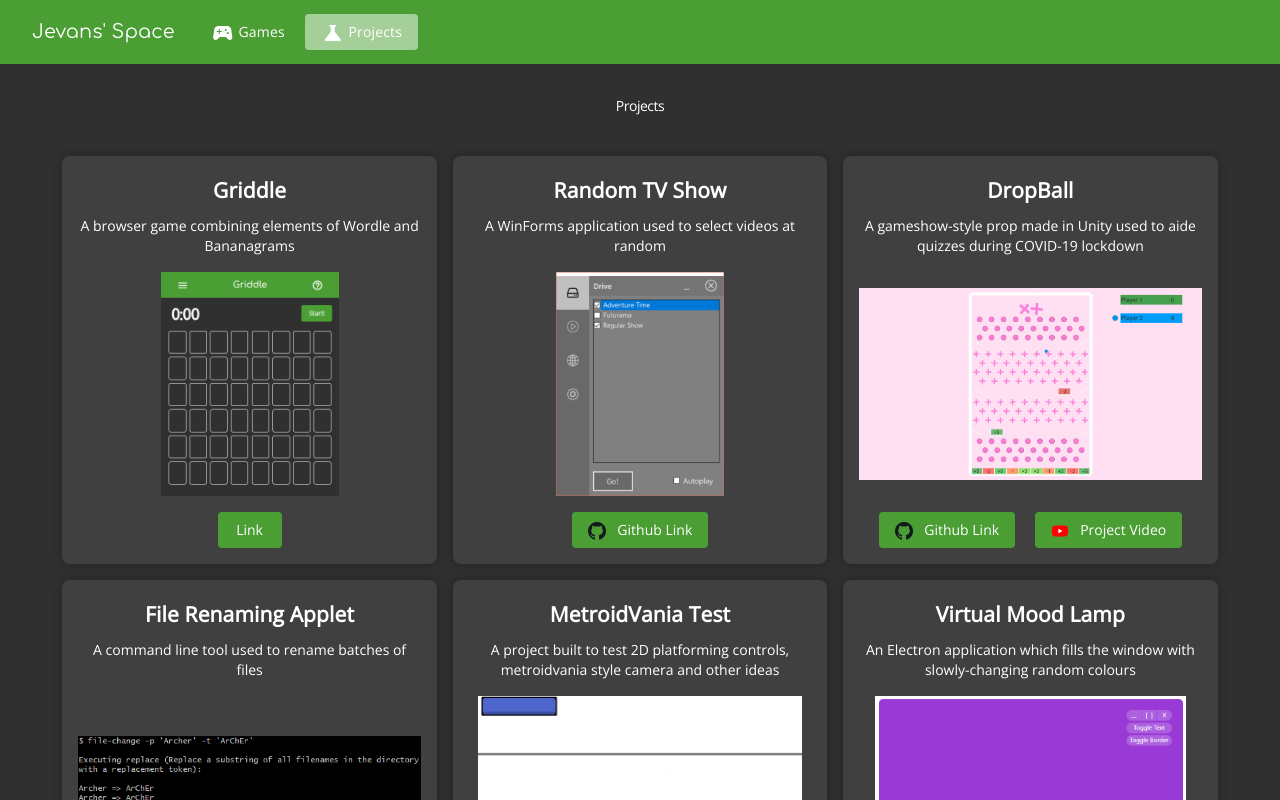
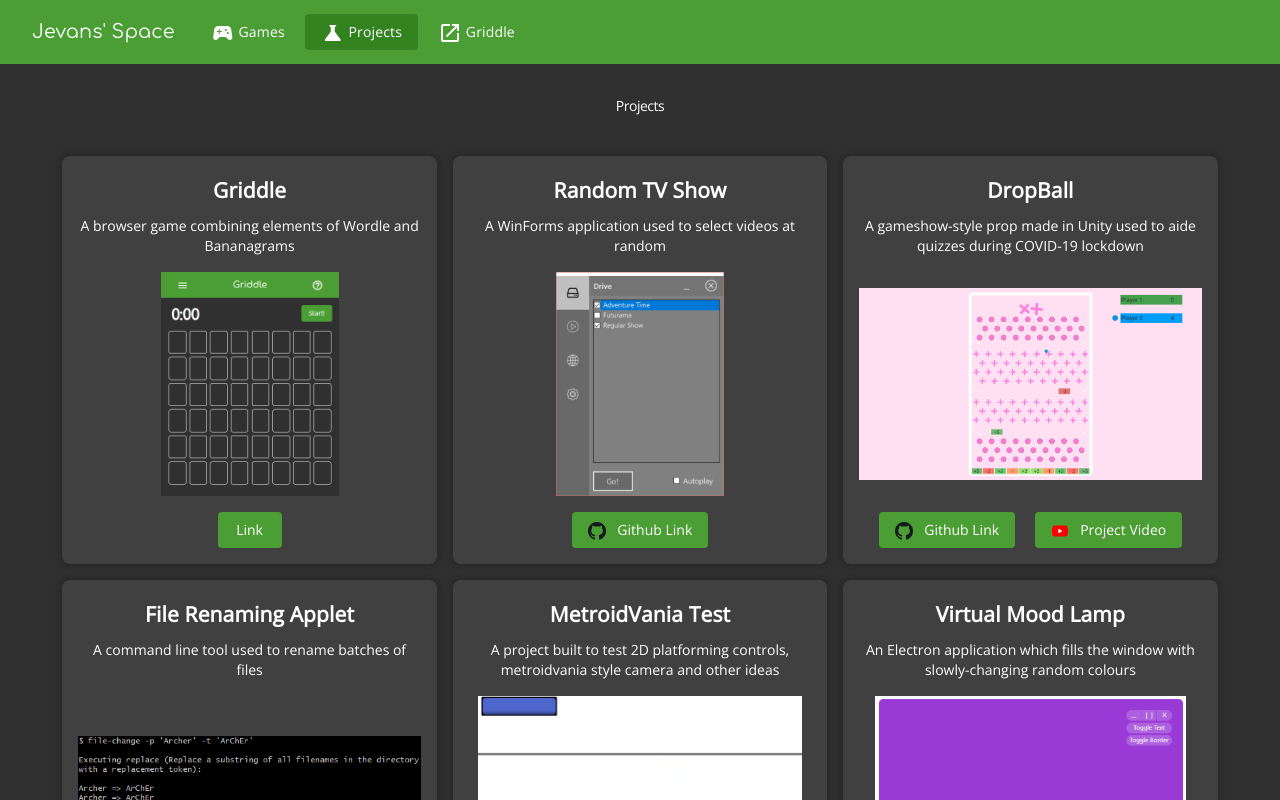
Before and after one commit to JackEvans24/jackevans24.github.io, an Angular app: page /projects in a window 1280 px wide. Built offline with nearby package versions, Linux system fonts and the light colour scheme.

Commit message:
add griddle to main menu, fix active button colours

```diff
--- a/src/app/app.component.html
+++ b/src/app/app.component.html
@@ -24,7 +24,11 @@
 <ng-template #menuItems>
     <a mat-button
        class="menu-item home-button"
-       routerLink="/">Jevans' Space</a>
+       routerLink="/"
+       routerLinkActive="active-link"
+       [routerLinkActiveOptions]="{exact : true}">
+        Jevans' Space
+    </a>
 
     <a mat-button
        class="menu-item"
@@ -49,4 +53,12 @@
         <mat-icon>storefront</mat-icon>
         Merch
     </a> -->
+
+    <a mat-button
+       class="menu-item"
+       href="https://griddle.jevans.uk"
+       target="_blank">
+        <mat-icon>open_in_new</mat-icon>
+        Griddle
+    </a>
 </ng-template>
--- a/src/app/app.component.scss
+++ b/src/app/app.component.scss
@@ -1,4 +1,6 @@
 @import 'material.scss';
+
+$active-button-color: mat-color($mat-primary, 800);
 
 mat-sidenav-container {
     height: 100%;
@@ -6,12 +8,16 @@ mat-sidenav-container {
 
     mat-sidenav {
         padding: 1rem;
-        background-color: mat-color($mat-primary, 50);
+        background-color: $card-background;
 
         a.mat-button {
             display: block;
             text-align: left;
             margin: 0.25rem 0;
+        }
+
+        a.menu-item.active-link {
+            background-color: $active-button-color;
         }
     }
 }
@@ -33,8 +39,8 @@ a.home-button {
 a.menu-item {
     margin-right: 0.25rem;
 
-    &.active-link {
-        background-color: mat-color($mat-primary, 200);
+    &.active-link:not(:first-child, .home-button) {
+        background-color: $active-button-color;
     }
 }
 
```
